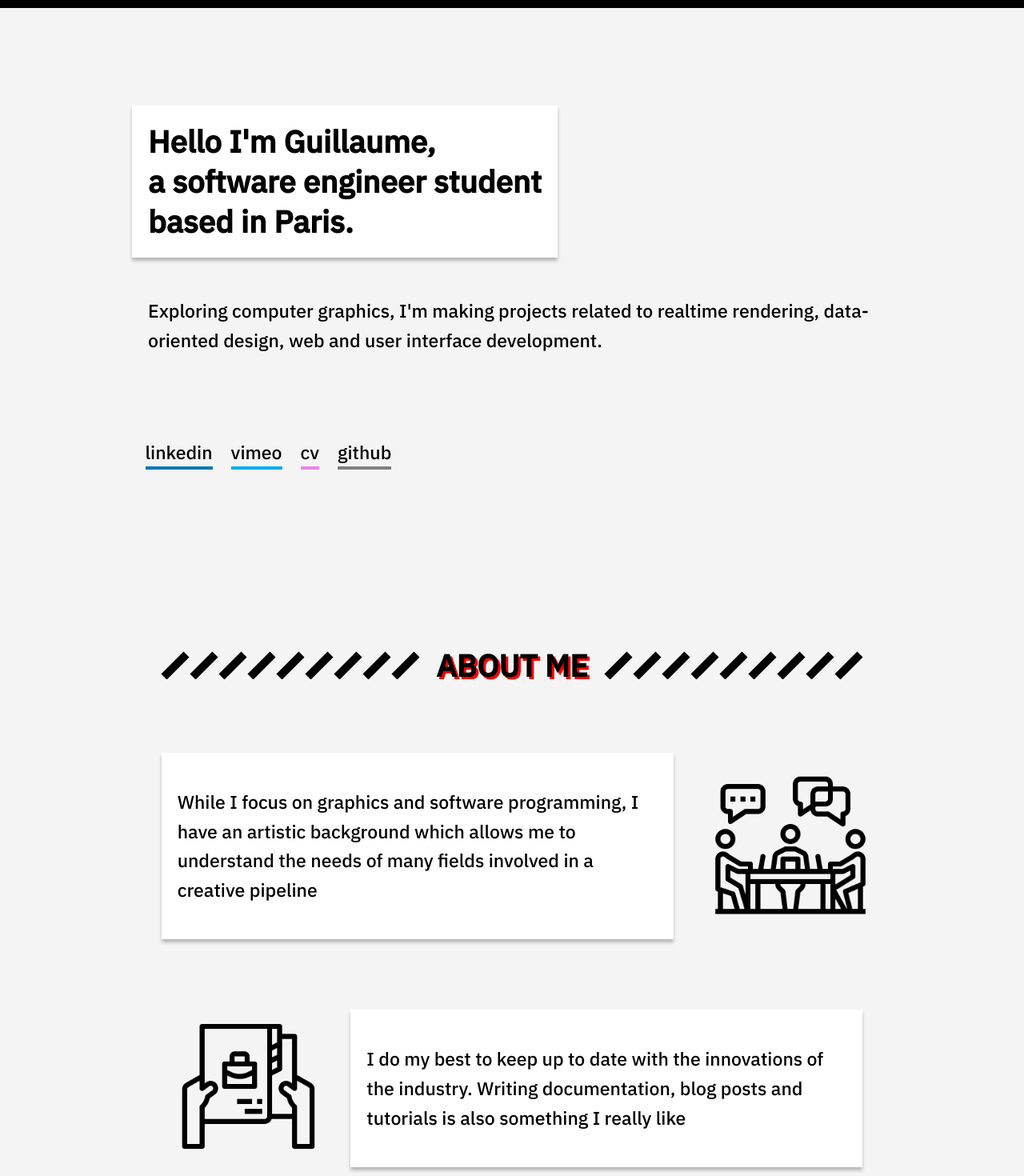
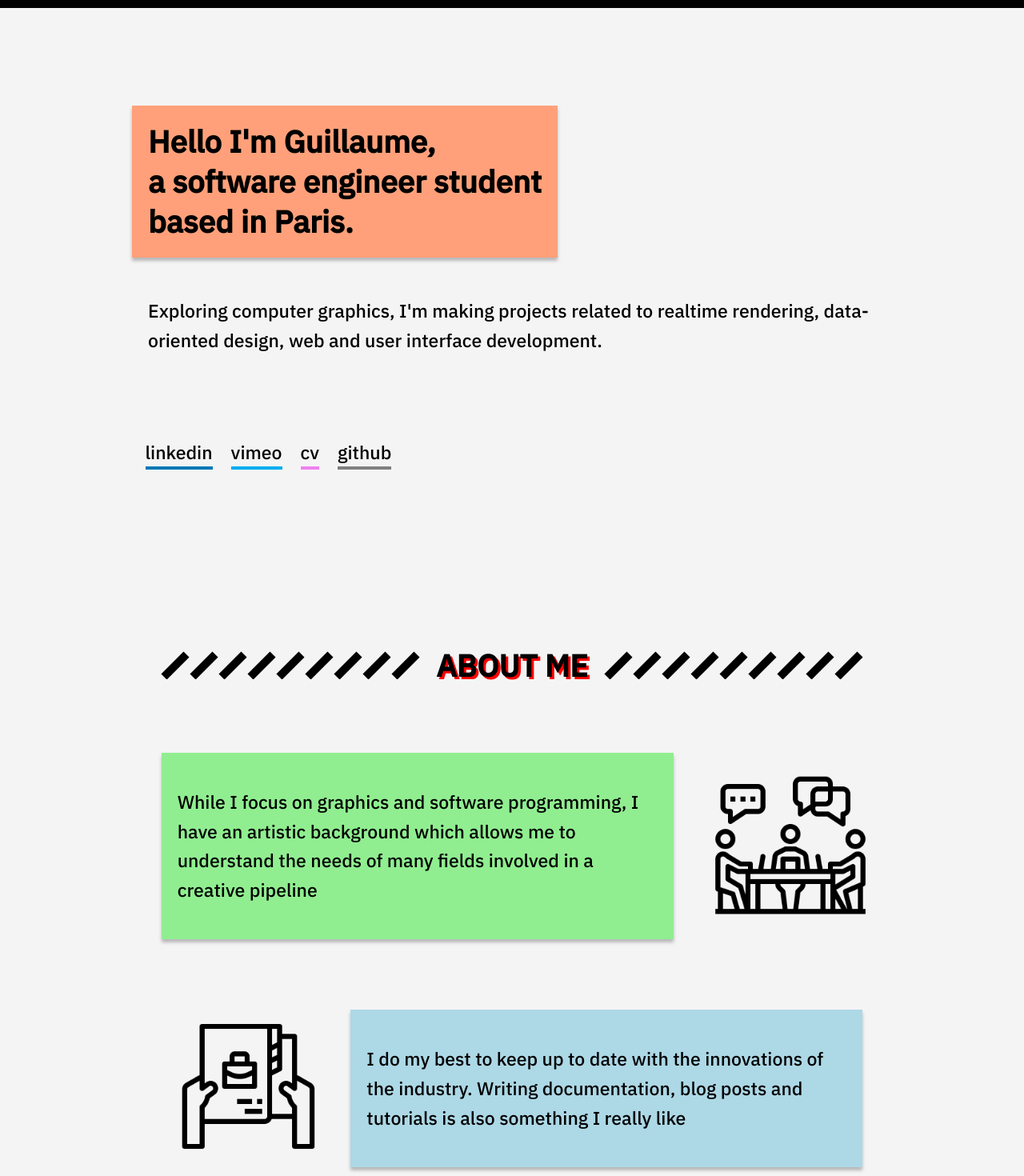
Before and after one commit to guillaume-haerinck/portfolio, a Vue app: page / in a window 1280 px wide. Shown: the part 40-1510 px from the top of the page at 80% size. Built offline with nearby package versions, Linux system fonts and the light colour scheme.

Commit message:
Add feedback for project hover

```diff
--- a/src/App.vue
+++ b/src/App.vue
@@ -38,7 +38,7 @@ export default defineComponent({
 
 <style >
 :root {
-  --left-decals: 20px;
+  --default-padding: 20px;
   --menu-height: 50px;
   --footer-height: 38px;
   --search-width: 280px;
@@ -88,8 +88,7 @@ p {
 /* Common styling */
 
 .backgrounded {
-  background-color: white;
-  padding: var(--left-decals);
+  padding: var(--default-padding);
   box-shadow: 0px 4px 4px rgba(0, 0, 0, 0.25);
 }
 
--- a/src/components/Project.vue
+++ b/src/components/Project.vue
@@ -1,7 +1,8 @@
 <template>
   <div class="project" :class="colorClass">
     <div class="project-image">
-      <a :href=url><img :src=capture alt="Project capture"></a>
+      <i class="material-icons view" v-show="imgHover">visibility</i>
+      <a :href=url target="blank" @mouseover="imgHover = true" @mouseleave="imgHover = false"><img :src=capture alt="Project capture"></a>
     </div>
     <div class="project-description">
       <h4>{{ name }}</h4>
@@ -26,7 +27,8 @@ export default defineComponent({
     const classes = ['red', 'blue', 'green', 'yellow', 'orange'];
     const index = Math.floor(Math.random() * Math.floor(classes.length - 1));
     return {
-      colorClass: classes[index]
+      colorClass: classes[index],
+      imgHover: false
     }
   }
 });
@@ -38,6 +40,23 @@ export default defineComponent({
   max-width: 400px;
   margin: 20px;
   box-shadow: 0px 4px 4px rgba(0, 0, 0, 0.25);
+}
+
+.view {
+  position: absolute;
+  display: flex;
+  justify-content: center;
+  align-items: center;
+  background-color: rgba(0, 0, 0, 0.5);
+  width: 400px;
+  height: calc(100% - 5px);
+  font-size: 50px;
+  pointer-events: none;
+  color: white;
+}
+
+.project-image {
+  position: relative; /* needed for view height */
 }
 
 .project-image img {
--- a/src/components/Tag.vue
+++ b/src/components/Tag.vue
@@ -28,7 +28,6 @@ export default defineComponent({
 .tag:hover {
   border-color: red;
   color: red;
-  transition: border-color 0.3s, color 0.3s;
   cursor: pointer;
 }
 
@@ -39,8 +38,8 @@ export default defineComponent({
 
 .enabled, .enabled:hover {
   color: black;
-  border-color: red;
-  background-color: red;
+  border-color: lightgreen;
+  background-color: lightgreen;
 }
 
 </style>
--- a/src/views/Landing.vue
+++ b/src/views/Landing.vue
@@ -1,7 +1,7 @@
 <template>
   <div class="landing">
     <div class="fullheight" id="first-screen">
-      <h1 class="backgrounded left">Hello I'm Guillaume,<br>a software engineer student <br>based in Paris.</h1>
+      <h1 class="backgrounded left orange">Hello I'm Guillaume,<br>a software engineer student <br>based in Paris.</h1>
       <p id="description">Exploring computer graphics, I'm making projects related to realtime rendering, data-oriented design, web and user interface development.</p>
 
       <div id="links">
@@ -20,7 +20,7 @@
       </div>
 
       <div class="presentation-element wrap-reverse">
-        <div class="backgrounded presentation-text">
+        <div class="backgrounded presentation-text green">
           <p>While I focus on graphics and software programming, I have an artistic background which allows me to understand the needs of many fields involved in a creative pipeline</p>
         </div>
 
@@ -34,7 +34,7 @@
           <img src="img/business-and-finance.png" alt="Business icon">
         </div>
 
-        <div class="backgrounded presentation-text">
+        <div class="backgrounded presentation-text blue">
           <p>I do my best to keep up to date with the innovations of the industry. Writing documentation, blog posts and tutorials is also something I really like</p>
         </div>
       </div>
@@ -104,7 +104,7 @@ export default defineComponent({
 
 #description {
   max-width: 1000px;
-  padding-left: var(--left-decals);
+  padding-left: var(--default-padding);
 }
 
 #links {
```
